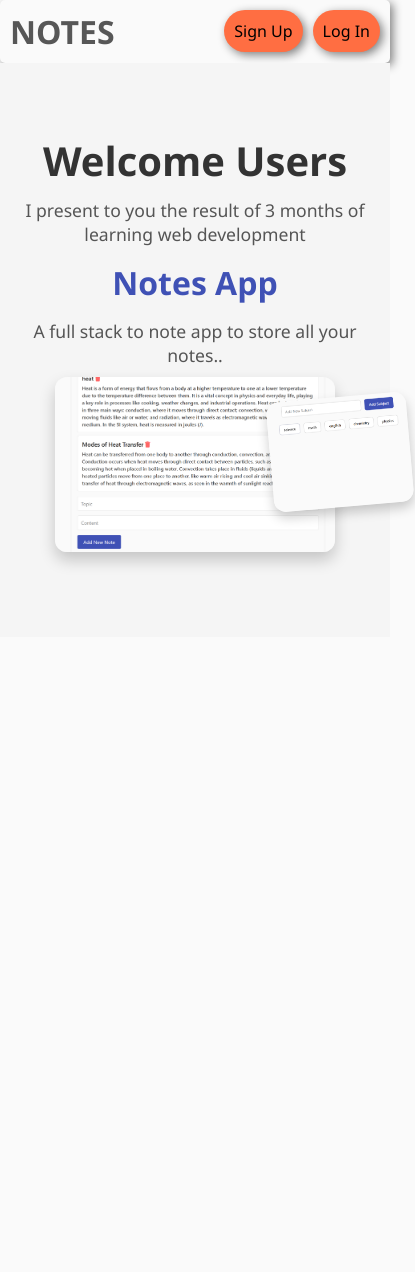
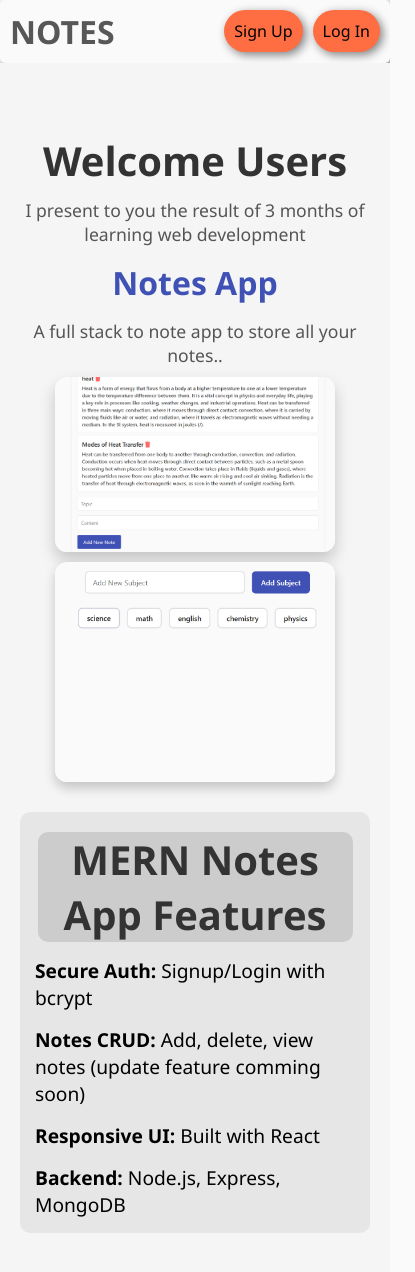
Before and after one commit to rojan-basnet/NoteApp, a React (Vite) app in the folder frontend/: page / in a window 390 px wide. Shown: the top 1272 px of the page, 415 px wide, since content can reach past the window. Before the commit the page ends 844 px from the top, so only its background shows below. Built offline with nearby package versions, Linux system fonts and the light colour scheme.

Commit message:
homePage feature section added

```diff
--- a/frontend/src/App.css
+++ b/frontend/src/App.css
@@ -38,3 +38,32 @@ body{
     background-color:hsl(14, 100%, 73%) ;
     transform: scale(1.09);
 }
+.featuresTable{
+    display: flex;
+    flex-direction: column;
+    background-color: hsl(0, 0%, 90%);
+    border-radius: 10px;
+    justify-content: center;
+    align-items: center;
+}
+.featuresTable h1{
+    width: 90%;
+    background-color: hsl(0, 0%, 80%);
+    border-radius: 10px;
+}
+.featuresTable ul{
+    padding: 10px;
+    display: flex;
+    gap: 5px;
+    font-size: 1.2rem;
+    list-style:none;
+    text-align: start;
+    flex-direction: column;
+}
+.featuresTable ul li{
+    padding: 5px;
+    border-radius: 5px;
+}
+.featuresTable ul li:hover{
+    background-color: grey;
+}
--- a/frontend/src/index.css
+++ b/frontend/src/index.css
@@ -46,3 +46,22 @@
   box-shadow: 0 6px 12px rgba(0, 0, 0, 0.2);
   transform: rotate(-5deg); /* slight tilt for effect */
 }
+@media (max-width:500px) {
+  .imageContainer {
+    display: flex;
+    gap: 10px;
+    flex-direction: column;
+    justify-content: center;
+    align-items: center;
+  }
+  .imageContainer img:last-child{
+    position: static;
+    width: 80%;
+    transform: none;
+    top: 0px;
+    right: 0px;
+  }
+  .imageContainer img:first-child{
+    position: static;
+  }
+}
--- a/frontend/src/pages/homePage.jsx
+++ b/frontend/src/pages/homePage.jsx
@@ -23,6 +23,15 @@ const HomePage = () => {
         <img src={image2} alt="second Image" />
         <img src={mainImg} alt="Main image" />
       </div>
+      <div className='featuresTable'>
+        <h1>MERN Notes App Features </h1>
+        <ul>
+          <li> <b>Secure Auth:</b>  Signup/Login with bcrypt</li>
+          <li> <b>Notes CRUD:</b> Add, delete, view notes (update feature comming soon) </li>
+          <li> <b>Responsive UI:</b> Built with React</li>
+          <li> <b>Backend:</b> Node.js, Express, MongoDB</li>
+        </ul>
+      </div>
     </div>
     </>
 
```
